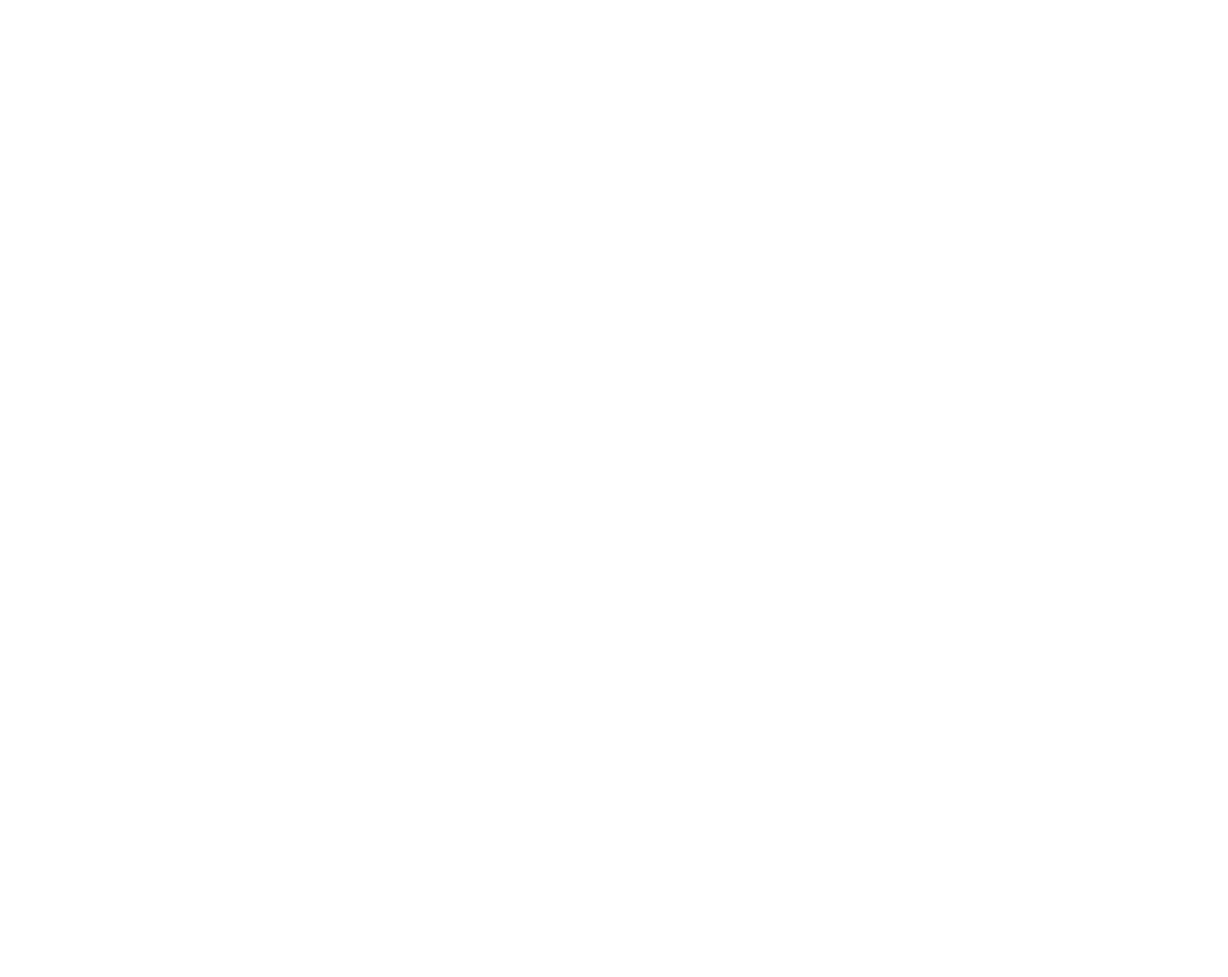
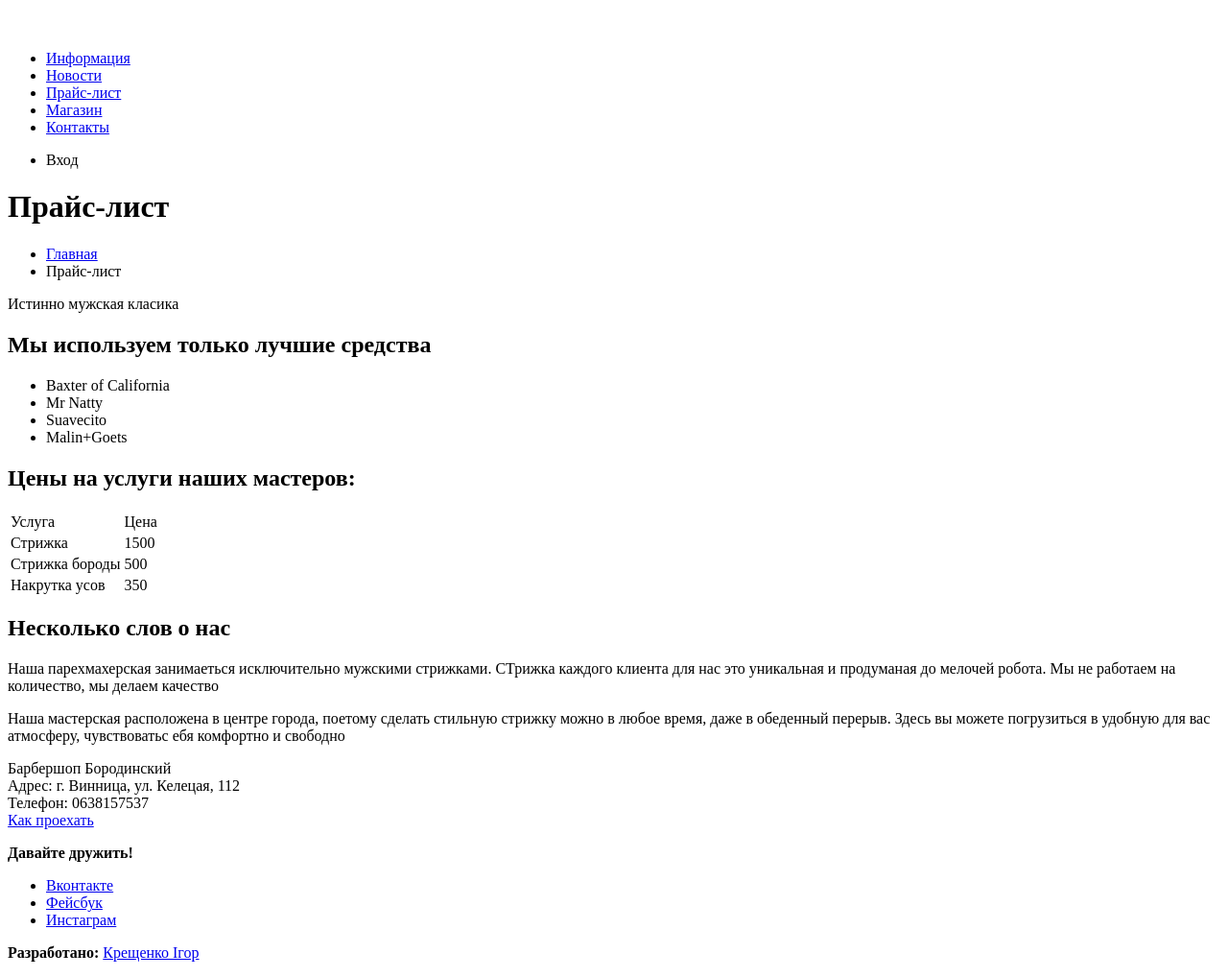
Before and after one commit to kreshchenko/BarberShop, a plain HTML site: page aboutus.html in a window 1280 px wide. Shown: the whole page at 96% size. Before the commit the page ends 800 px from the top, so only its background shows below. Drawn offline with Linux system fonts and the light colour scheme.

Commit message:
Сверстана логика страницы Прайс лист

```diff
--- a/aboutus.html
+++ b/aboutus.html
@@ -4,5 +4,121 @@
     <meta charset="utf-8" />
     <title>Барбершоп "Бородинский"</title>
   </head>
-  <body></body>
+  <body>
+    <header class="main-header">
+      <nav class="main-navigation">
+        <a class="main-header-logo">
+          <img
+            src="svg/logo.svg"
+            width="111"
+            height="24"
+            alt="Логотип барбершопа &quot;Бородинский&quot;"
+          />
+        </a>
+        <ul class="site-navigation">
+          <li><a href="info.html">Информация</a></li>
+          <li><a href="news.html">Новости</a></li>
+          <li class="site-navigation-current">
+            <a href="price.html">Прайс-лист</a>
+          </li>
+          <li><a href="catalog.html">Магазин</a></li>
+          <li><a href="contacts.html">Контакты</a></li>
+        </ul>
+        <ul class="user-navigation">
+          <li class="login-link">Вход</li>
+        </ul>
+      </nav>
+    </header>
+
+    <main class="container">
+      <h1 class="page-title">Прайс-лист</h1>
+      <ul class="breadcrumbs">
+        <li><a href="index.html">Главная</a></li>
+        <li class="breadcrumbs-current">Прайс-лист</li>
+      </ul>
+
+      <section class="container-title">
+        <span class="container-title-text"> Истинно мужская класика </span>
+      </section>
+
+      <section class="means">
+        <h2>Мы используем только лучшие средства</h2>
+        <ul class="means-list">
+          <li class="means-item">Baxter of California</li>
+          <li class="means-item">Mr Natty</li>
+          <li class="means-item">Suavecito</li>
+          <li class="means-item">Malin+Goets</li>
+        </ul>
+      </section>
+
+      <section class="price">
+        <h2>Цены на услуги наших мастеров:</h2>
+        <table class="price-table">
+          <thead class="visually-hidden">
+            <tr>
+              <td>Услуга</td>
+              <td>Цена</td>
+            </tr>
+          </thead>
+          <tbody>
+            <tr>
+              <td>Стрижка</td>
+              <td>1500</td>
+            </tr>
+            <tr>
+              <td>Стрижка бороды</td>
+              <td>500</td>
+            </tr>
+            <tr>
+              <td>Накрутка усов</td>
+              <td>350</td>
+            </tr>
+          </tbody>
+        </table>
+      </section>
+
+      <section class="aboutus">
+        <h2>Несколько слов о нас</h2>
+        <p class="aboutus-left">
+          Наша парехмахерская занимаеться исключительно мужскими стрижками.
+          СТрижка каждого клиента для нас это уникальная и продуманая до мелочей
+          робота. Мы не работаем на количество, мы делаем качество
+        </p>
+        <p class="aboutus-right">
+          Наша мастерская расположена в центре города, поетому сделать стильную
+          стрижку можно в любое время, даже в обеденный перерыв. Здесь вы можете
+          погрузиться в удобную для вас атмосферу, чувствоватьс ебя комфортно и
+          свободно
+        </p>
+      </section>
+
+      <footer class="main-footer">
+            <p class="footer-contacts">
+                Барбершоп Бородинский
+                <br> Адрес: г. Винница, ул. Келецая, 112
+                <br> Телефон: 0638157537
+                <br>
+                <a href="map.html">Как проехать</a>
+            </p>
+            <div class="footer-social">
+                <b>Давайте дружить!</b>
+                <ul>
+                    <li>
+                        <a href="#" class="social-button">Вконтакте</a>
+                    </li>
+                    <li>
+                        <a href="#" class="social-button">Фейсбук</a>
+                    </li>
+                    <li>
+                        <a href="#" class="social-button">Инстаграм</a>
+                    </li>
+                </ul>
+            </div>
+            <p class="footer-copyright">
+                <b>Разработано:</b>
+                <a class="button" href="#">Крещенко Ігор</a>
+            </p>
+        </footer>
+    </main>
+  </body>
 </html>
```
Also changed, not shown: index.html (+1 -1 lines).
